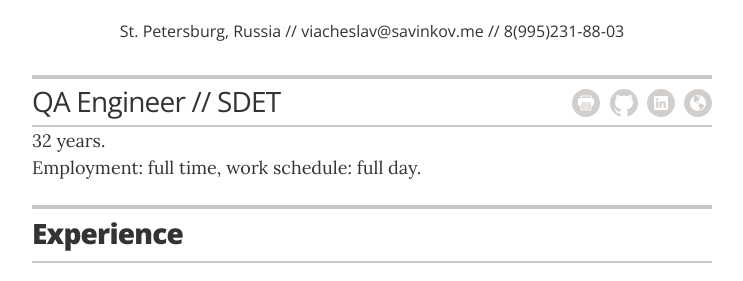
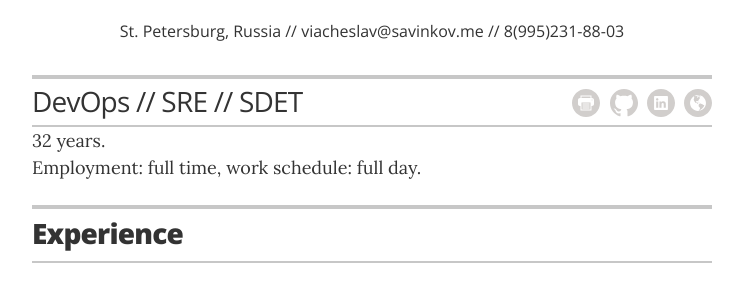
Before and after one commit to vsavinkov/vsavinkov-cv.github.io, a Jekyll site: the page built from index.html, in a window 1280 px wide and 900 px high. Shown: the part 191-472 px from the top of the window, without its empty margins (268-1011 px from the left). Built offline with Jekyll 4.4.1, drawn with Linux system fonts in a browser that asks for light colours.

Commit message:
Update _config.yml

```diff
--- a/_config.yml
+++ b/_config.yml
@@ -1,5 +1,5 @@
 title: "Viacheslav Savinkov"
-description: "QA Engineer // SDET"
+description: "DevOps // SRE // SDET"
 markdown: kramdown
 sass:
   sass_dir: _sass
@@ -7,7 +7,7 @@ sass:
 resume_avatar:                  "true"
 resume_avatar_path:             "images/avatar.jpg"
 resume_name:                    "Viacheslav Savinkov"
-resume_title:                   "QA Engineer // SDET"
+resume_title:                   "DevOps // SRE // SDET"
 resume_header_contact_info:     "St. Petersburg, Russia // viacheslav@savinkov.me // 8(995)231-88-03"
 display_header_contact_info:    "true"
 resume_header_intro:            "32 years.<br/>Employment: full time, work schedule: full day."
```
